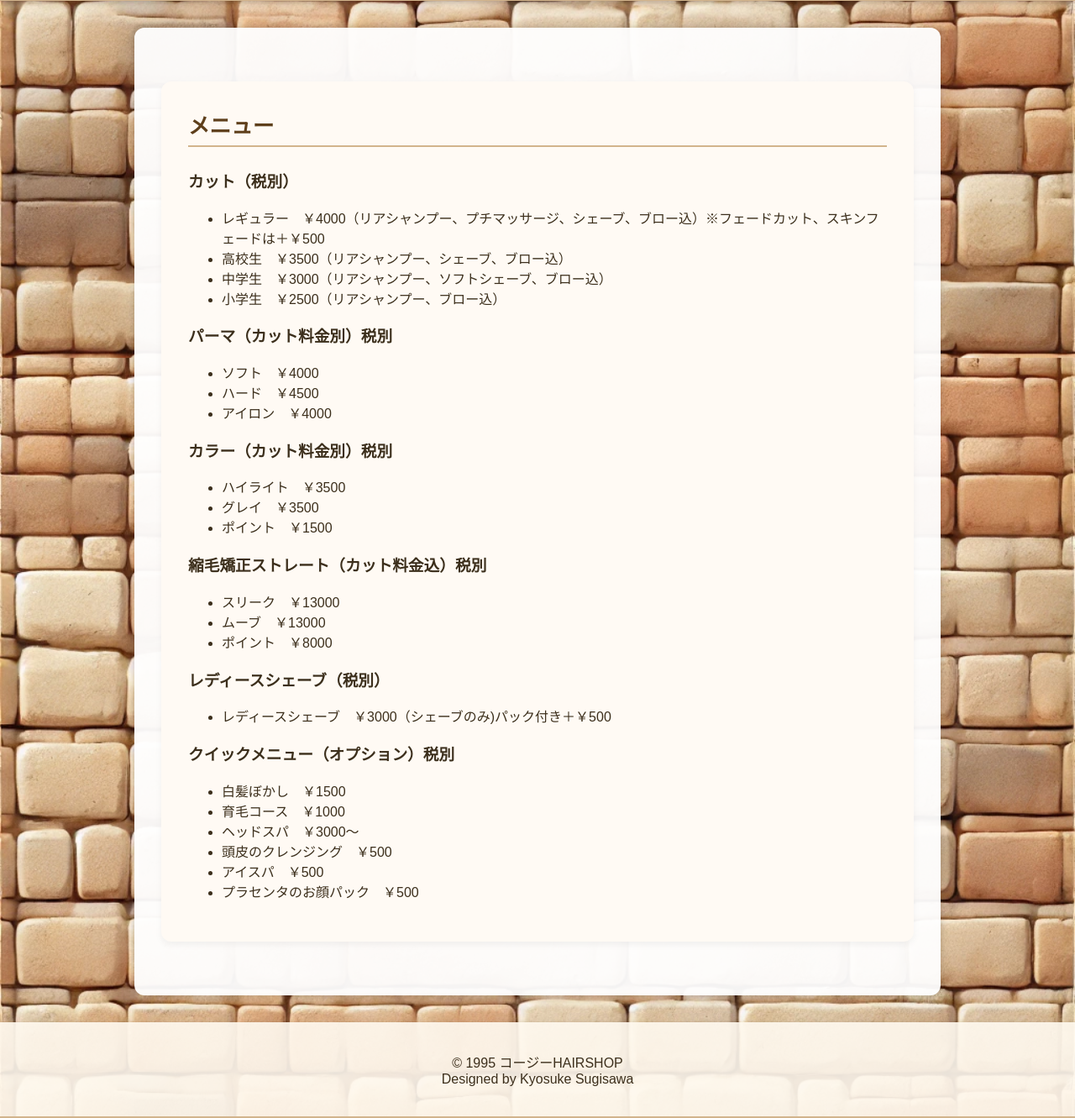
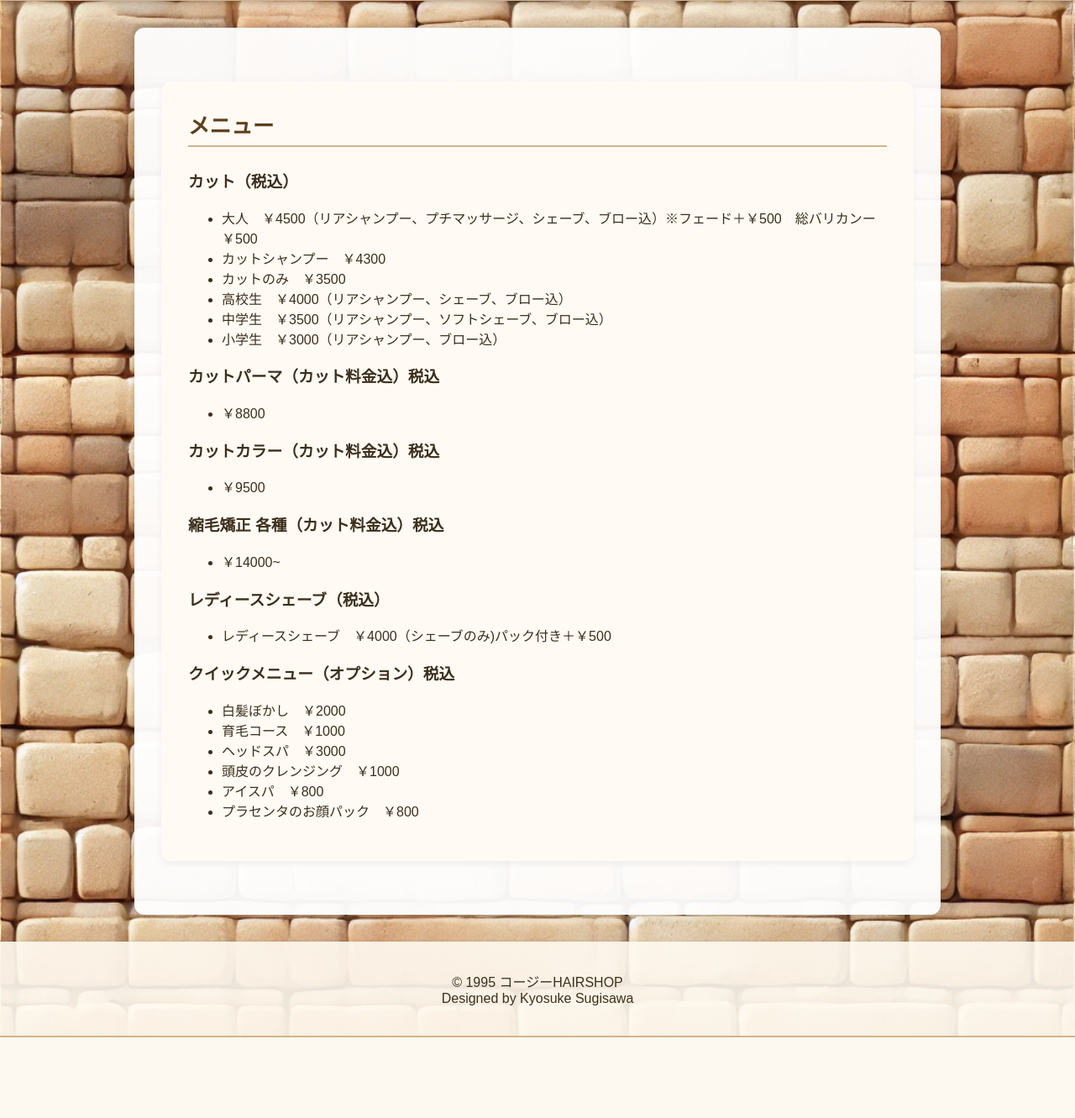
Before and after one commit to susan327/cozy-hs-new, a Flask app: page /menu in a window 1280 px wide. Shown: the part 854-2185 px from the top of the page at 84% size. After the commit the page ends 2089 px from the top, so only its background shows below. Run offline with Flask 3, Linux system fonts and the light colour scheme.

Commit message:
Update menu.html

```diff
--- a/templates/menu.html
+++ b/templates/menu.html
@@ -6,48 +6,44 @@
 <section id="menu">
   <h2>メニュー</h2>
 
-  <h3>カット（税別）</h3>
+  <h3>カット（税込）</h3>
   <ul>
-    <li>レギュラー　￥4000（リアシャンプー、プチマッサージ、シェーブ、ブロー込）※フェードカット、スキンフェードは＋￥500</li>
-    <li>高校生　￥3500（リアシャンプー、シェーブ、ブロー込）</li>
-    <li>中学生　￥3000（リアシャンプー、ソフトシェーブ、ブロー込）</li>
-    <li>小学生　￥2500（リアシャンプー、ブロー込）</li>
+    <li>大人　￥4500（リアシャンプー、プチマッサージ、シェーブ、ブロー込）※フェード＋￥500　総バリカンー￥500</li>
+    <li>カットシャンプー　￥4300</li>
+    <li>カットのみ　￥3500</li>
+    <li>高校生　￥4000（リアシャンプー、シェーブ、ブロー込）</li>
+    <li>中学生　￥3500（リアシャンプー、ソフトシェーブ、ブロー込）</li>
+    <li>小学生　￥3000（リアシャンプー、ブロー込）</li>
   </ul>
 
-  <h3>パーマ（カット料金別）税別</h3>
+  <h3>カットパーマ（カット料金込）税込</h3>
   <ul>
-    <li>ソフト　￥4000</li>
-    <li>ハード　￥4500</li>
-    <li>アイロン　￥4000</li>
+    <li>￥8800</li>
   </ul>
 
-  <h3>カラー（カット料金別）税別</h3>
+  <h3>カットカラー（カット料金込）税込</h3>
   <ul>
-    <li>ハイライト　￥3500</li>
-    <li>グレイ　￥3500</li>
-    <li>ポイント　￥1500</li>
+    <li>￥9500</li>
   </ul>
 
-  <h3>縮毛矯正ストレート（カット料金込）税別</h3>
+  <h3>縮毛矯正 各種（カット料金込）税込</h3>
   <ul>
-    <li>スリーク　￥13000</li>
-    <li>ムーブ　￥13000</li>
-    <li>ポイント　￥8000</li>
+    <li>￥14000~</li>
   </ul>
 
-  <h3>レディースシェーブ（税別）</h3>
+  <h3>レディースシェーブ（税込）</h3>
   <ul>
-    <li>レディースシェーブ　￥3000（シェーブのみ)パック付き＋￥500
+    <li>レディースシェーブ　￥4000（シェーブのみ)パック付き＋￥500
   </ul>
 
-  <h3>クイックメニュー（オプション）税別</h3>
+  <h3>クイックメニュー（オプション）税込</h3>
   <ul>
-    <li>白髪ぼかし　￥1500</li>
+    <li>白髪ぼかし　￥2000</li>
     <li>育毛コース　￥1000</li>
-    <li>ヘッドスパ　￥3000～</li>
-    <li>頭皮のクレンジング　￥500</li>
-    <li>アイスパ　￥500</li>
-   <li>プラセンタのお顔パック　￥500</li>
+    <li>ヘッドスパ　￥3000</li>
+    <li>頭皮のクレンジング　￥1000</li>
+    <li>アイスパ　￥800</li>
+   <li>プラセンタのお顔パック　￥800</li>
   </ul>
 </section>
 {% endblock %}
```
